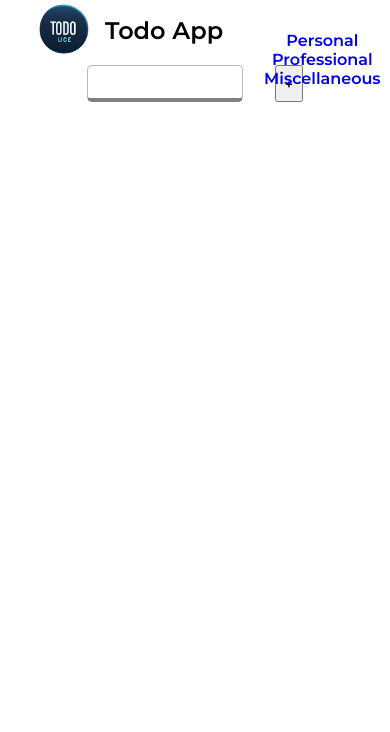
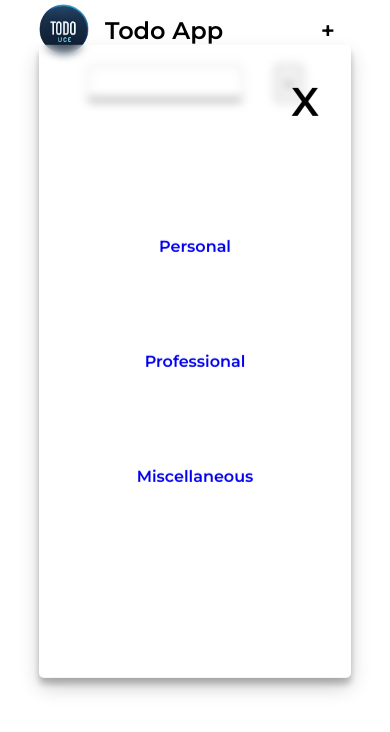
Before and after one commit to sonelAshutosh/vanillaTodoApp, a plain HTML site: page index.html in a window 390 px wide. Drawn offline with Linux system fonts and the light colour scheme.

Commit message:
Added respnsive nature for mobile devices

```diff
--- a/index.html
+++ b/index.html
@@ -12,13 +12,15 @@
       <div class="navbar">
         <a href="/"><img src="/assets/logo.jpg" alt="logo" /> </a>
         <h2>Todo App</h2>
-        <div class="navbar-ul">
+        <div id="navbar-ul" class="navbar-ul">
+          <div id="navCloseButton" class="navCloseButton">X</div>
           <ul>
             <li><a href="/personal.html">Personal</a></li>
             <li><a href="/professional.html">Professional</a></li>
             <li><a href="/miscellaneous.html">Miscellaneous</a></li>
           </ul>
         </div>
+        <div id="navOpenButton" class="navOpenButton">+</div>
       </div>
       <form action="/index.html" method="get">
         <div class="form-input">
--- a/script.js
+++ b/script.js
@@ -1,7 +1,9 @@
 let todo = document.getElementById('todo');
 let addTodo = document.getElementById('addTodo');
+let navbarUl = document.getElementById('navbar-ul');
+let navOpenButton = document.getElementById('navOpenButton');
 let todosContainer = document.getElementById('todosContainer');
-
+let navCloseButton = document.getElementById('navCloseButton');
 let todoArray = [];
 
 addTodo.addEventListener('click', () => {
@@ -49,3 +51,10 @@ function populateList() {
     todosContainer.appendChild(newTodo);
   });
 }
+
+navCloseButton.addEventListener('click', () => {
+  navbarUl.style.top = '-900px';
+});
+navOpenButton.addEventListener('click', () => {
+  navbarUl.style.top = '-240px';
+});
--- a/style.css
+++ b/style.css
@@ -36,6 +36,10 @@ img {
   margin: auto;
   margin-right: 87px;
 }
+.navCloseButton,
+.navOpenButton {
+  display: none;
+}
 .navbar-ul ul li {
   padding: 0 5%;
 }
@@ -68,10 +72,40 @@ input[type='text']:focus {
 }
 @media only screen and (max-width: 720px) {
   .navbar-ul {
-    background-color: red;
+    border-radius: 5px;
+    display: flex;
+    place-items: center;
+    justify-content: center;
+    position: absolute;
+    background-color: rgba(255, 255, 255, 0.25);
+    backdrop-filter: blur(5px);
+    height: 75vh;
+    width: 80vw;
+    transform: translate(0, 45%);
+    box-shadow: rgba(0, 0, 0, 0.19) 0px 10px 20px,
+      rgba(0, 0, 0, 0.23) 0px 6px 6px;
+    transition: top 0.5s ease-in-out;
+    top: -240px;
+  }
+  .navCloseButton {
+    display: block;
+    position: absolute;
+    right: 0;
+    top: 0;
+    font-size: 2.5rem;
+    padding: 2rem;
+  }
+  .navOpenButton {
+    display: block;
+    margin: auto;
+    margin-right: 0;
+    padding: 1rem;
+    font-size: 1.5rem;
   }
   .navbar-ul ul {
-    position: absolute;
     flex-direction: column;
   }
+  .navbar-ul ul li {
+    padding: 3rem;
+  }
 }
```
